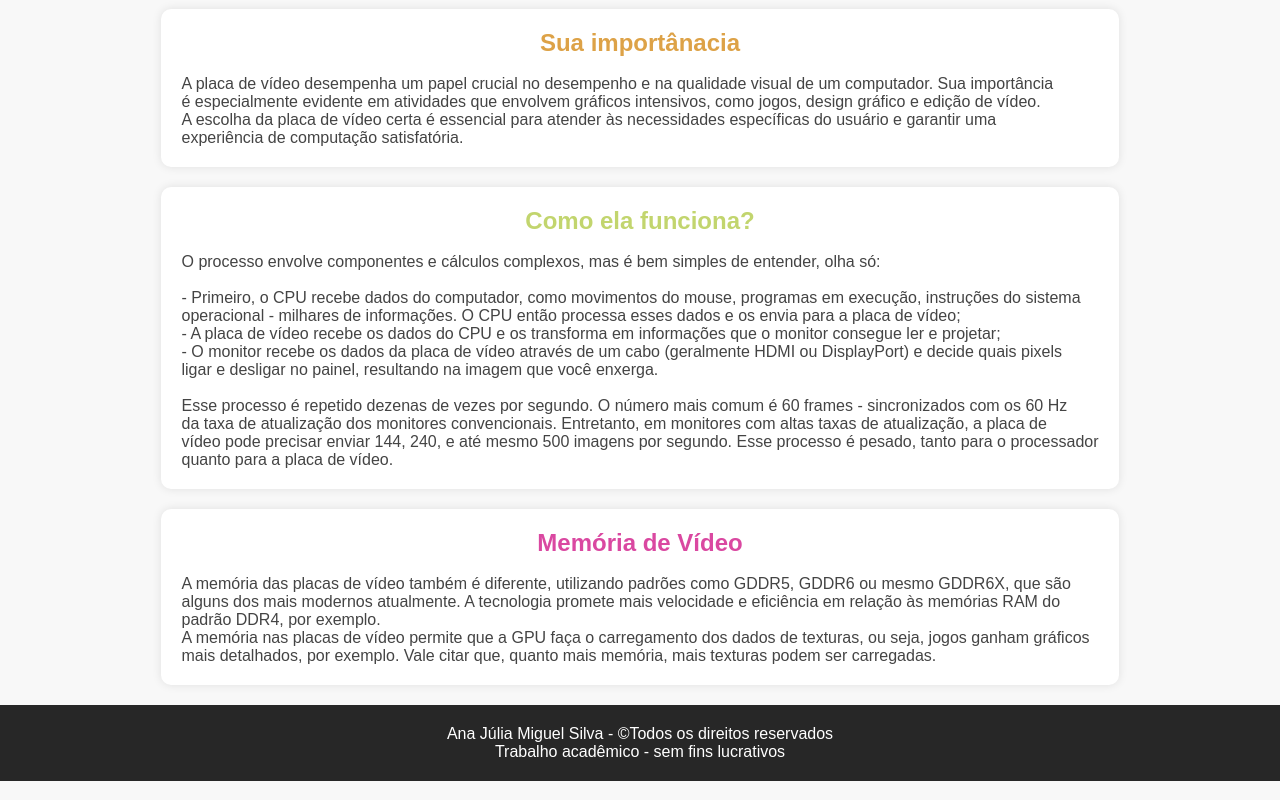
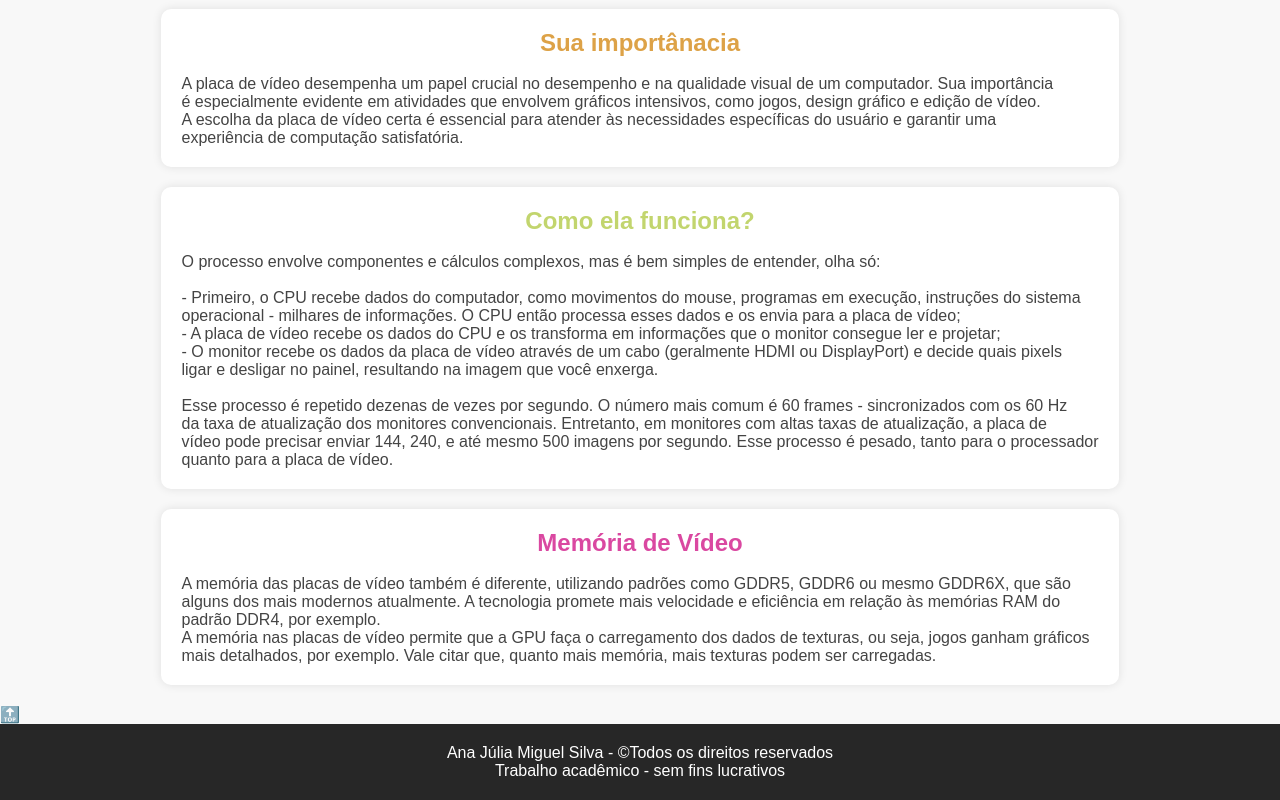
Before and after one commit to swtaninhasilva/ana.silva, a plain HTML site: page sobre.html in a window 1280 px wide. Shown: the part 665-1465 px from the top of the page. Drawn offline with Linux system fonts and the light colour scheme.

Commit message:
Add files via upload

```diff
--- a/sobre.html
+++ b/sobre.html
@@ -78,6 +78,7 @@
         </div>
     </section>
 
+    <a href="#" class="button2"> 🔝</a>
 
 
     <footer>
```
Also changed, not shown: modelos.html (+1 -1 lines).
